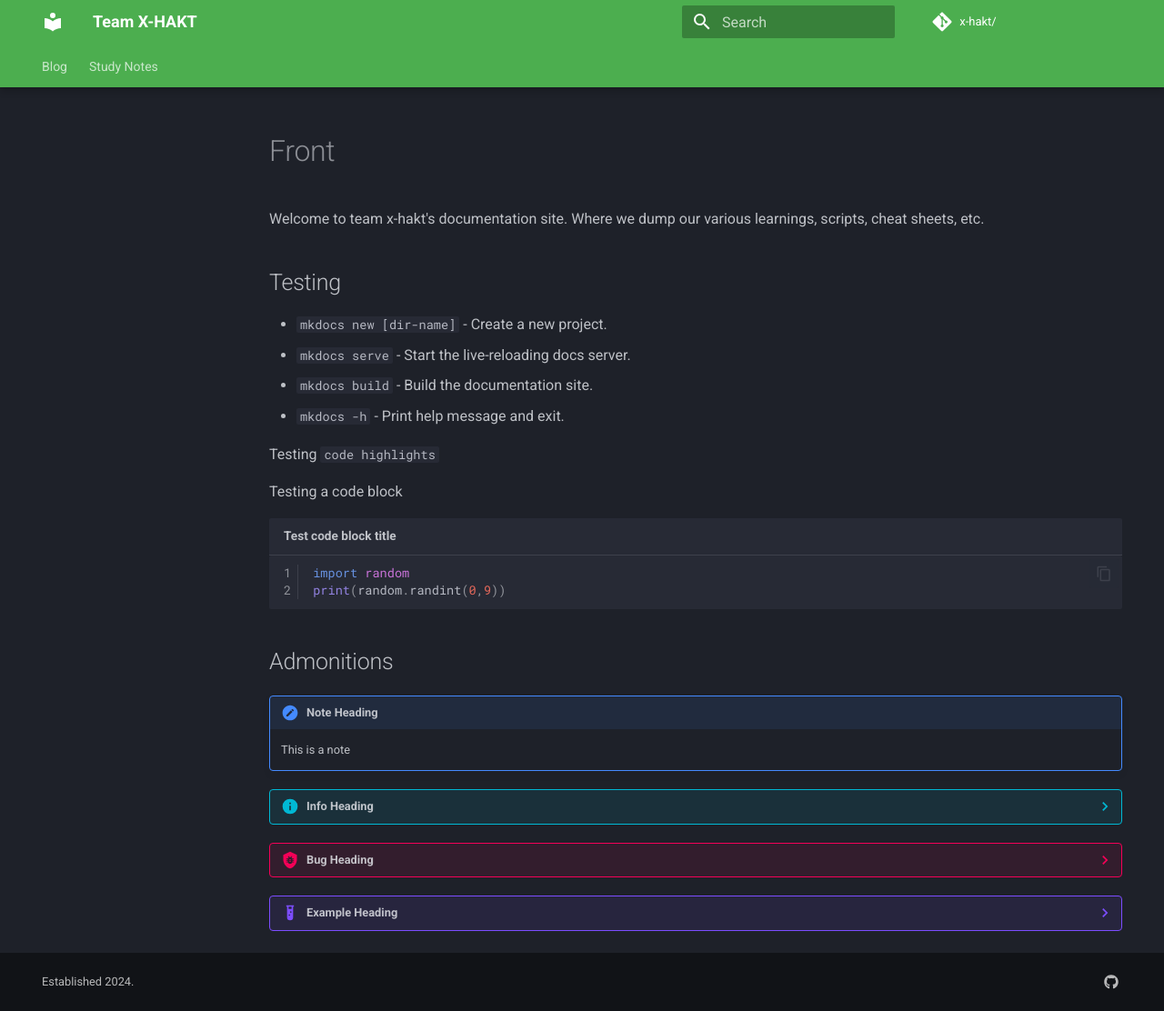
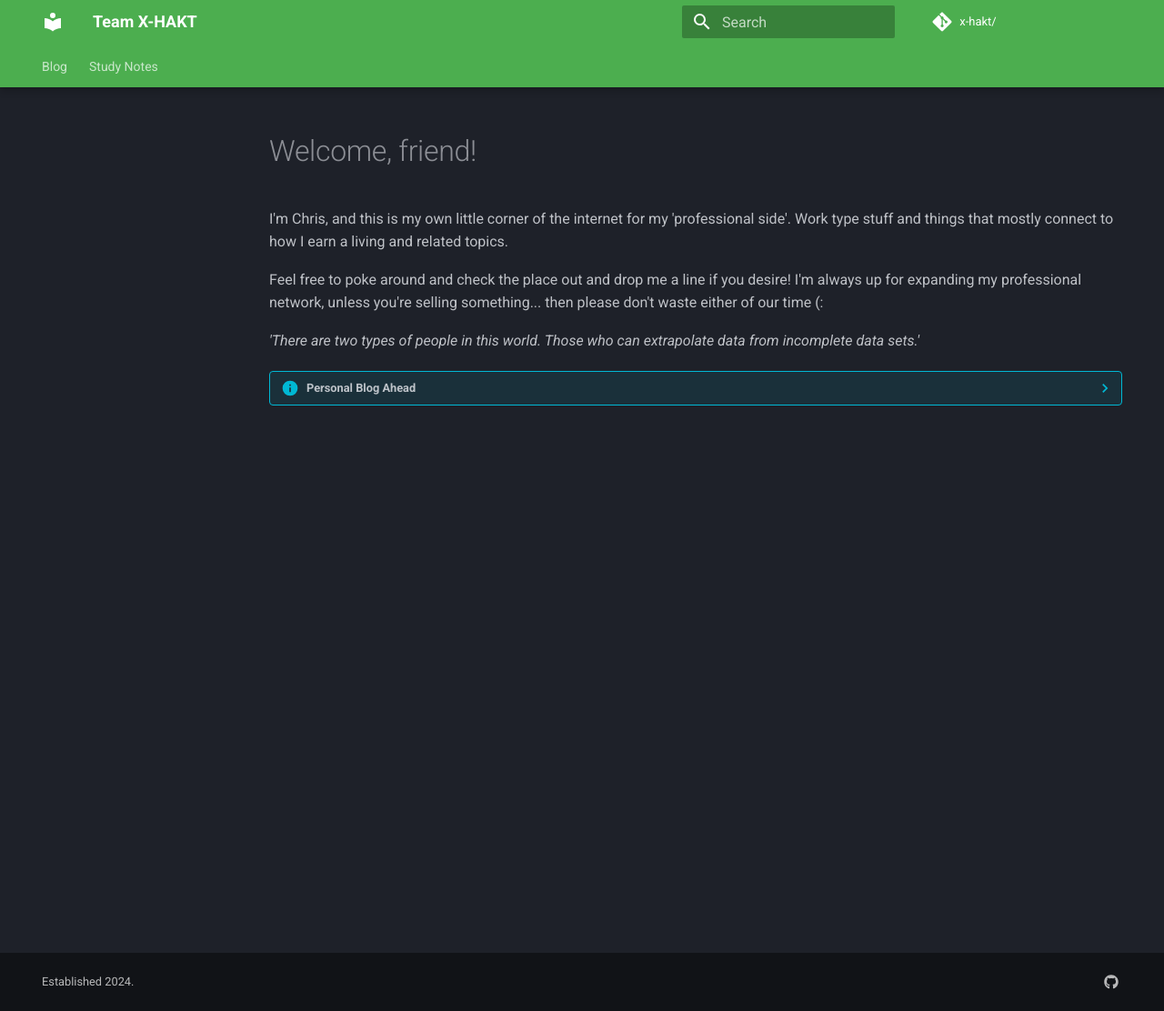
Before and after one commit to x-hakt/site, an MkDocs documentation site: the page built from docs/index.md, in a window 1280 px wide and 1112 px high. Shown: the whole window at 91% size. Built offline with MkDocs 1.6.1 and Material for MkDocs 9.7.7, drawn with Linux system fonts in a browser that asks for light colours.

Commit message:
Edited front page

````diff
--- a/docs/index.md
+++ b/docs/index.md
@@ -1,32 +1,10 @@
-# Front
+# Welcome, friend!
 
-Welcome to team x-hakt's documentation site. Where we dump our various learnings, scripts, cheat sheets, etc.
+I'm Chris, and this is my own little corner of the internet for my 'professional side'. Work type stuff and things that mostly connect to how I earn a living and related topics.
 
-## Testing
+Feel free to poke around and check the place out and drop me a line if you desire! I'm always up for expanding my professional network, unless you're selling something... then please don't waste either of our time (:
 
-* `mkdocs new [dir-name]` - Create a new project.
-* `mkdocs serve` - Start the live-reloading docs server.
-* `mkdocs build` - Build the documentation site.
-* `mkdocs -h` - Print help message and exit.
+*'There are two types of people in this world. Those who can extrapolate data from incomplete data sets.'*
 
-Testing `code highlights`
-
-Testing a code block
-``` py title="Test code block title" linenums="1"
-import random
-print(random.randint(0,9))
-```
-
-## Admonitions
-
-!!! note "Note Heading"
-    This is a note
-
-??? info "Info Heading"
-    This is an info block
-
-??? bug "Bug Heading"
-    A bug
-
-??? example "Example Heading"
-    Examples all around!
+??? info "Personal Blog Ahead"
+    While this site is intended to be politically correct and professional, I don't plan on writing my blogs entries like a corporate email or LinkedIn post. Please use common sense when reading them; I'm a very humerous person that acts with candor in all situations.
````
